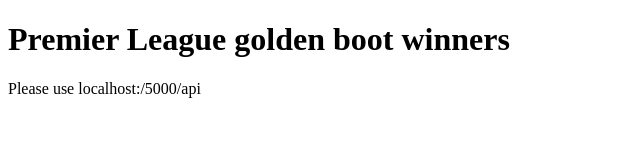
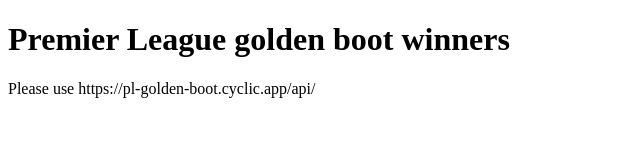
Before and after one commit to aminabdirazak/pl-golden-boot-api, a website: page index.html in a window 1280 px wide. Shown: the whole page, without its empty margins (0-640 px from the left). Drawn offline with Linux system fonts and the light colour scheme.

Commit message:
updated index.html

```diff
--- a/index.html
+++ b/index.html
@@ -7,6 +7,6 @@
 </head>
 <body>
           <h1>Premier League golden boot winners </h1>
-          <p>Please use localhost:/5000/api</p>
+          <p>Please use https://pl-golden-boot.cyclic.app/api/</p>
 </body>
 </html>
```
